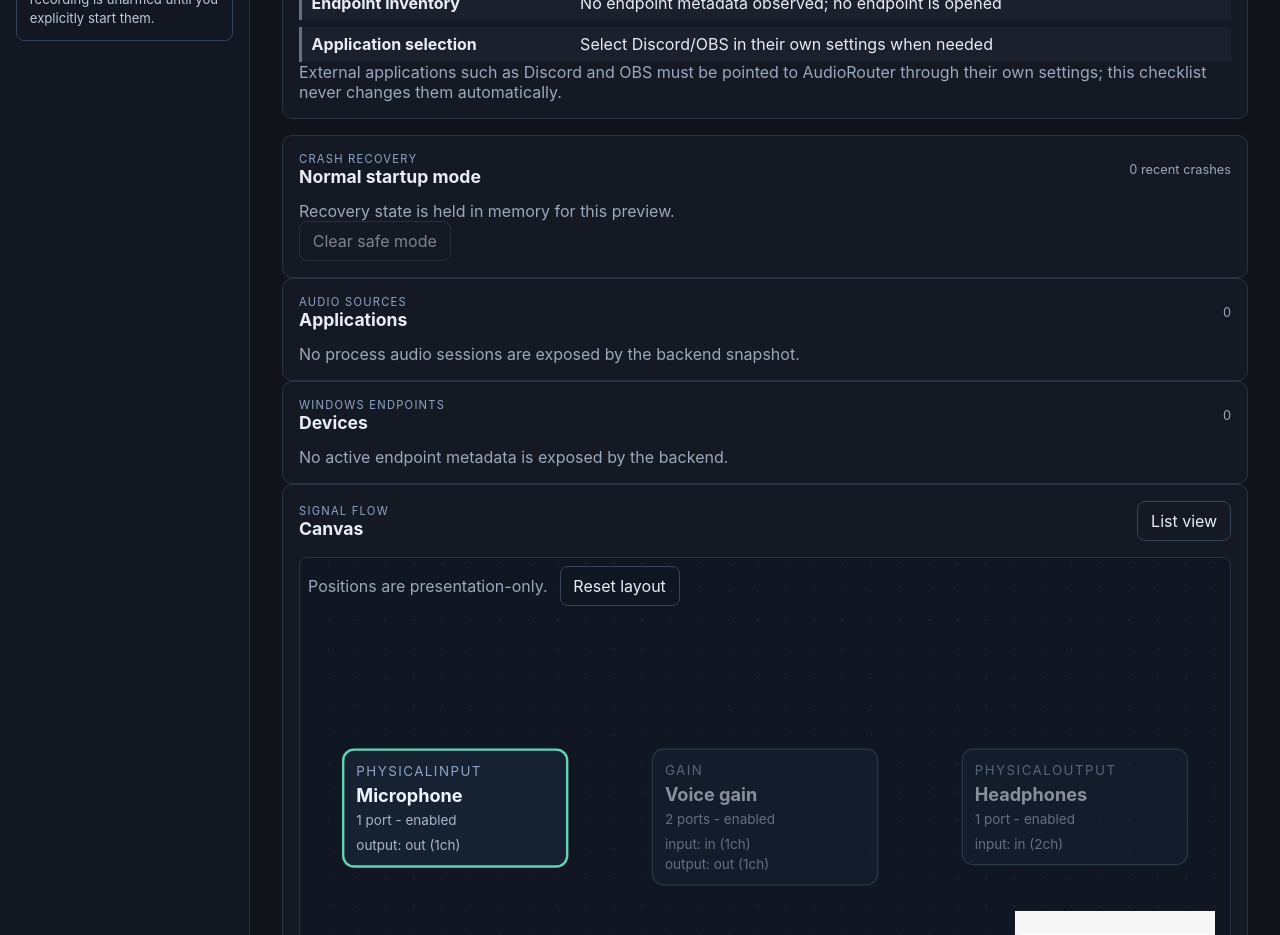
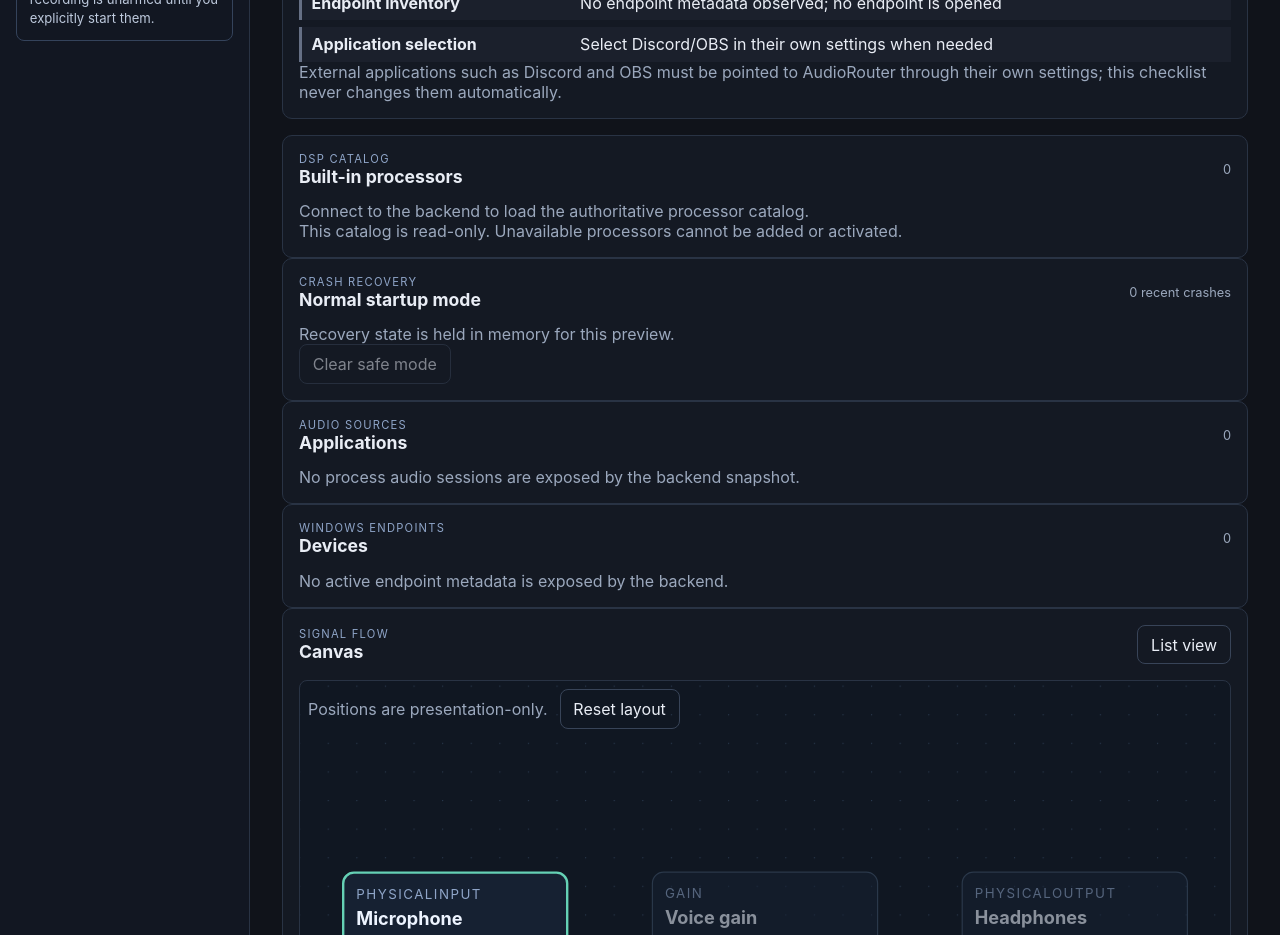
Before and after one commit to MrDesjardins/audiorouter, a React (Vite) app in the folder ui/: page / in a window 1280 px wide. Shown: the part 1000-1935 px from the top of the page. Built offline with nearby package versions, Linux system fonts and the light colour scheme.

Commit message:
Show DSP catalog in UI

```diff
--- a/ui/src/App.tsx
+++ b/ui/src/App.tsx
@@ -13,8 +13,13 @@ import { routeNodeLabels } from "./graphView";
 import { readTheme, writeTheme, type ThemeMode } from "./preferences";
 import { setupChecklist } from "./setup";
 import { uiIdempotencyKey } from "./idempotency";
+import { processorAvailabilityText, processorLatencyText, type ProcessorDescriptor } from "./processorCatalog";
 
 const defaultBackend = createDisconnectedBackend();
+
+function ProcessorCatalog({ processors }: { processors: ProcessorDescriptor[] | null }) {
+  return <section className="panel processor-catalog" aria-labelledby="processor-catalog-heading"><div className="section-heading"><div><p className="eyebrow">DSP catalog</p><h2 id="processor-catalog-heading">Built-in processors</h2></div><span className="badge">{processors?.length ?? 0}</span></div>{processors === null ? <p className="muted">Connect to the backend to load the authoritative processor catalog.</p> : processors.length === 0 ? <p className="muted">No built-in processors are advertised.</p> : <ul aria-label="Built-in processor catalog">{processors.map((processor) => <li key={`${processor.id}@${processor.version}`}><strong>{processor.id}</strong> <small>{processor.category} · {processorAvailabilityText(processor)} · {processorLatencyText(processor)}</small></li>)}</ul>}<p className="muted">This catalog is read-only. Unavailable processors cannot be added or activated.</p></section>;
+}
 
 function RecorderActions({ backend, sessionId, connected }: { backend: UiBackend; sessionId: string; connected: boolean }) {
   const [frameText, setFrameText] = useState("0");
@@ -266,6 +271,7 @@ export function App({ backend = defaultBackend }: { backend?: UiBackend } = {})
         {actionMessage && <p className="muted" role="status" aria-live="polite">{actionMessage}</p>}{pendingWarnings.length > 0 && <section className="warning-panel" aria-labelledby="warning-heading"><h2 id="warning-heading">Plan warnings</h2>{pendingWarnings.map((warning) => <label key={warning}><input type="checkbox" checked={acknowledgedWarnings.has(warning)} onChange={(event) => setAcknowledgedWarnings((current) => { const next = new Set(current); if (event.target.checked) next.add(warning); else next.delete(warning); return next; })} /> I acknowledge: {warning}</label>)}<button type="button" className="primary" disabled={acknowledgedWarnings.size !== pendingWarnings.length} onClick={() => void commitAcknowledgedPlan()}>Commit acknowledged plan</button></section>}{snapshotState.stale && snapshotState.error && <p className="muted" role="status">Last known backend state is stale: {snapshotState.error}</p>}
         <section className="notice" role="status"><strong>{backend.connected ? "Connected editor" : "Read-only preview"}</strong><span>{backend.connected ? "Drafts are validated and committed through the authoritative backend." : "The control backend is disconnected. No route, device, or recording action can be applied."}</span></section>
         <section className="panel setup-panel" aria-labelledby="setup-heading"><div className="section-heading"><div><p className="eyebrow">Guided setup</p><h2 id="setup-heading">Readiness checklist</h2></div><span className="badge">{setupSteps.filter((step) => step.state === "ready").length}/{setupSteps.length} ready</span></div><ul aria-label="Guided setup readiness">{setupSteps.map((step) => <li key={step.id} className={`setup-step ${step.state}`}><strong>{step.label}</strong><span>{step.detail}</span></li>)}</ul><p className="muted">External applications such as Discord and OBS must be pointed to AudioRouter through their own settings; this checklist never changes them automatically.</p></section>
+        <ProcessorCatalog processors={snapshot?.discovery?.processors ?? null} />
         <section className="panel recovery-panel" aria-labelledby="recovery-heading"><div className="section-heading"><div><p className="eyebrow">Crash recovery</p><h2 id="recovery-heading">{snapshot?.status.recovery.safeMode ? "Safe mode is active" : "Normal startup mode"}</h2></div><span className="badge">{snapshot?.status.recovery.recentCrashes ?? 0} recent crash{(snapshot?.status.recovery.recentCrashes ?? 0) === 1 ? "" : "es"}</span></div><p className="muted">{snapshot?.status.recovery.persistence === "durable" ? "Recovery state is persisted by the backend." : "Recovery state is held in memory for this preview."}</p><button type="button" className="secondary" onClick={() => void clearRecoverySafeMode()} disabled={!backend.connected || !snapshot?.status.recovery.safeMode}>Clear safe mode</button></section>
         <section className="panel" aria-labelledby="applications-heading"><div className="section-heading"><div><p className="eyebrow">Audio sources</p><h2 id="applications-heading">Applications</h2></div><span className="badge">{applicationsError ? "unavailable" : applications.length}</span></div>{applicationsError ? <p className="muted">Application inventory unavailable: {applicationsError}</p> : applications.length === 0 ? <p className="muted">No process audio sessions are exposed by the backend snapshot.</p> : <ul aria-label="Running audio applications">{applications.map((application) => <li key={`${application.processId}-${application.creationTime100ns ?? "unknown"}`}><strong>{application.audioDisplayNames[0] ?? application.executable}</strong> <small>{application.executable} · PID {application.processId} · {application.audioActivity} · {application.captureCapability === "observed" ? "capture observed" : "capture not observed"}</small></li>)}</ul>}</section>
         <section className="panel" aria-labelledby="devices-heading"><div className="section-heading"><div><p className="eyebrow">Windows endpoints</p><h2 id="devices-heading">Devices</h2></div><span className="badge">{devicesError ? "unavailable" : devices.length}</span></div>{devicesError ? <p className="muted">Device inventory unavailable: {devicesError}</p> : devices.length === 0 ? <p className="muted">No active endpoint metadata is exposed by the backend.</p> : <ul aria-label="Active audio devices">{devices.map((device) => <li key={device.id}><strong>{device.direction === "capture" ? "Capture" : "Render"}</strong> <small>{device.id} · {device.format.sampleRateHz} Hz · {device.format.channels} ch · {device.periods.default100ns / 10000} ms period</small></li>)}</ul>}</section>
--- /dev/null
+++ b/ui/src/processorCatalog.ts
@@ -0,0 +1,13 @@
+import type { DiscoveryDocument } from "@audiorouter/contracts";
+
+export type ProcessorDescriptor = DiscoveryDocument["processors"][number];
+
+export function processorAvailabilityText(processor: ProcessorDescriptor): string {
+  return processor.availability.status === "available"
+    ? "available"
+    : `unavailable: ${processor.availability.reason ?? "capability unavailable"}`;
+}
+
+export function processorLatencyText(processor: ProcessorDescriptor): string {
+  return processor.latencySamples === 0 ? "no declared latency" : `${processor.latencySamples} samples latency`;
+}
```
Also changed, not shown: 2 other files (tests, documents, lock files or other folders).
